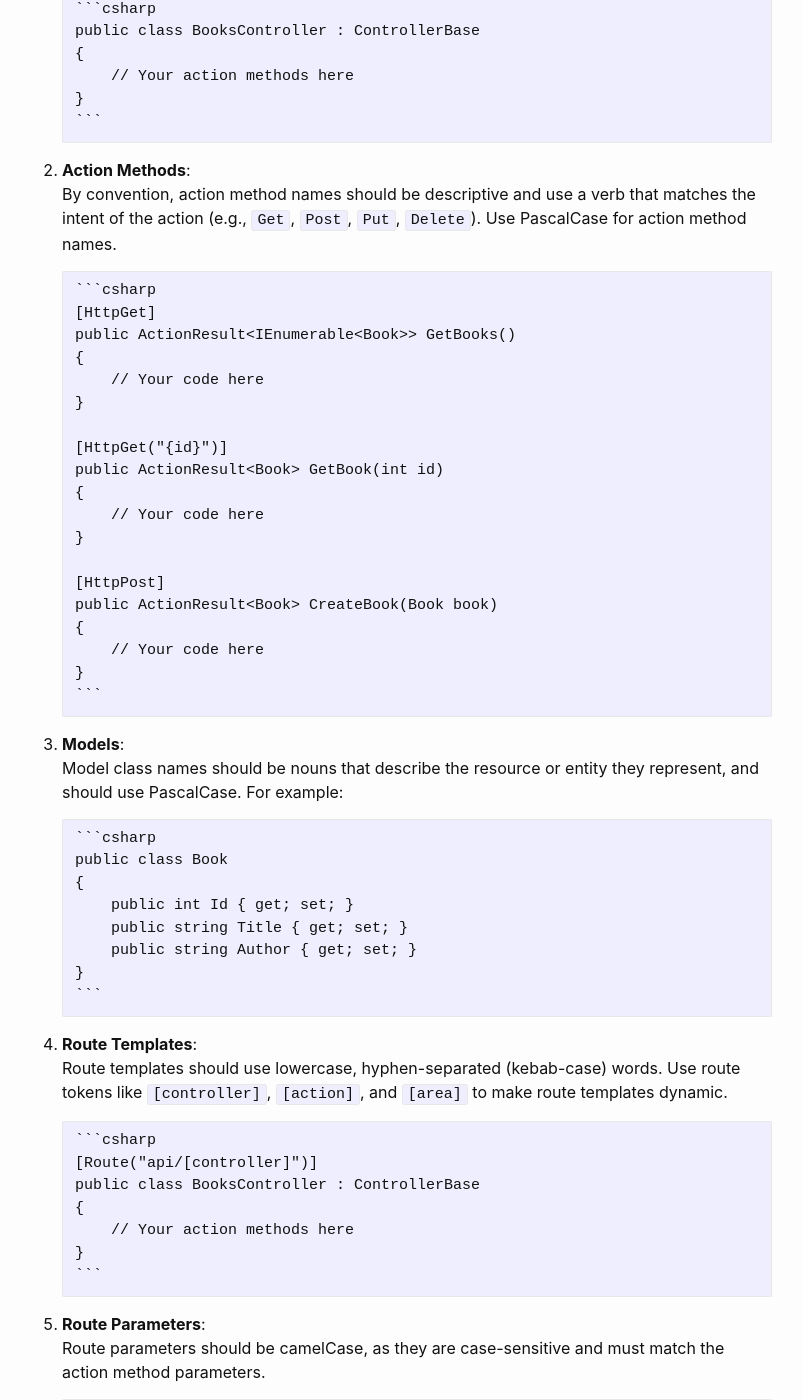
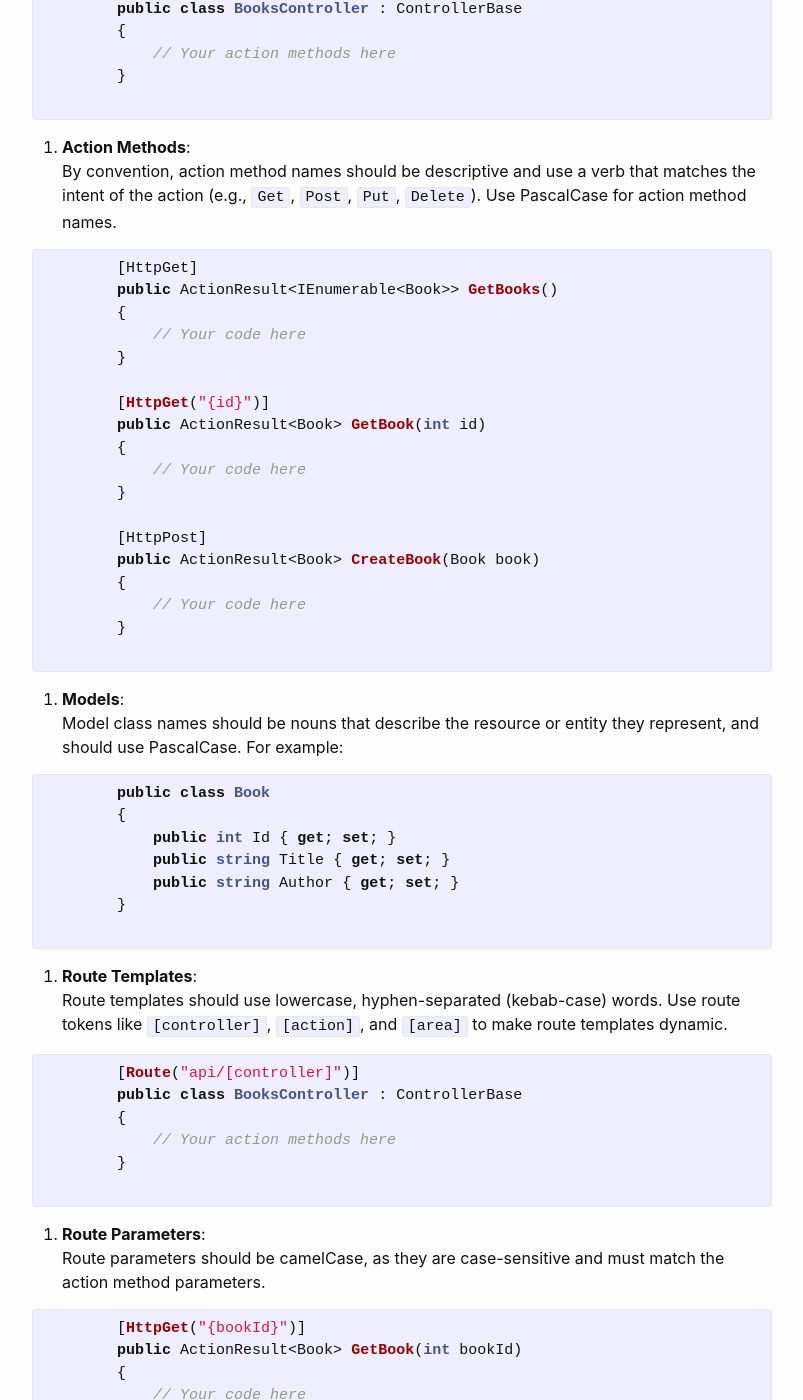
Before and after one commit to emrgcl/emrgcl.github.io, a Jekyll site: the page built from _posts/2023-03-26-aspnet-core-web-api-naming-conventions.md.markdown, in a window 1280 px wide and 1400 px high, scrolled down 828 px. Shown: the whole window, without its empty margins (238-1041 px from the left). Built offline with Jekyll 4.4.1, drawn with Linux system fonts in a browser that asks for light colours; comment, search, counter and statistics services are not loaded; some of the changed text lies outside the part shown.

Commit message:
hightlights fixed

````diff
--- a/_posts/2023-03-26-aspnet-core-web-api-naming-conventions.md.markdown
+++ b/_posts/2023-03-26-aspnet-core-web-api-naming-conventions.md.markdown
@@ -22,17 +22,17 @@ ASP.NET Core Web API follows certain naming conventions for better organization,
 2.  **Controllers**:
     Controller class names should be in PascalCase, end with the "Controller" suffix, and inherit from `ControllerBase` class. This convention helps ASP.NET Core to identify controller classes automatically.
 
-        ```csharp
+        {% highlight csharp %}
         public class BooksController : ControllerBase
         {
             // Your action methods here
         }
-        ```
+        {%endhighlight%}
 
 3.  **Action Methods**:
     By convention, action method names should be descriptive and use a verb that matches the intent of the action (e.g., `Get`, `Post`, `Put`, `Delete`). Use PascalCase for action method names.
 
-        ```csharp
+        {% highlight csharp %}
         [HttpGet]
         public ActionResult<IEnumerable<Book>> GetBooks()
         {
@@ -50,40 +50,40 @@ ASP.NET Core Web API follows certain naming conventions for better organization,
         {
             // Your code here
         }
-        ```
+        {%endhighlight%}
 
 4.  **Models**:
     Model class names should be nouns that describe the resource or entity they represent, and should use PascalCase. For example:
 
-        ```csharp
+        {% highlight csharp %}
         public class Book
         {
             public int Id { get; set; }
             public string Title { get; set; }
             public string Author { get; set; }
         }
-        ```
+        {%endhighlight%}
 
 5.  **Route Templates**:
     Route templates should use lowercase, hyphen-separated (kebab-case) words. Use route tokens like `[controller]`, `[action]`, and `[area]` to make route templates dynamic.
 
-        ```csharp
+        {% highlight csharp %}
         [Route("api/[controller]")]
         public class BooksController : ControllerBase
         {
             // Your action methods here
         }
-        ```
+        {%endhighlight%}
 
 6.  **Route Parameters**:
     Route parameters should be camelCase, as they are case-sensitive and must match the action method parameters.
 
-        ```csharp
+        {% highlight csharp %}
         [HttpGet("{bookId}")]
         public ActionResult<Book> GetBook(int bookId)
         {
             // Your code here
         }
-        ```
+        {%endhighlight%}
 
 These are some of the common naming conventions in ASP.NET Core Web API. It's important to follow these conventions for consistency and better organization of your code.
````
